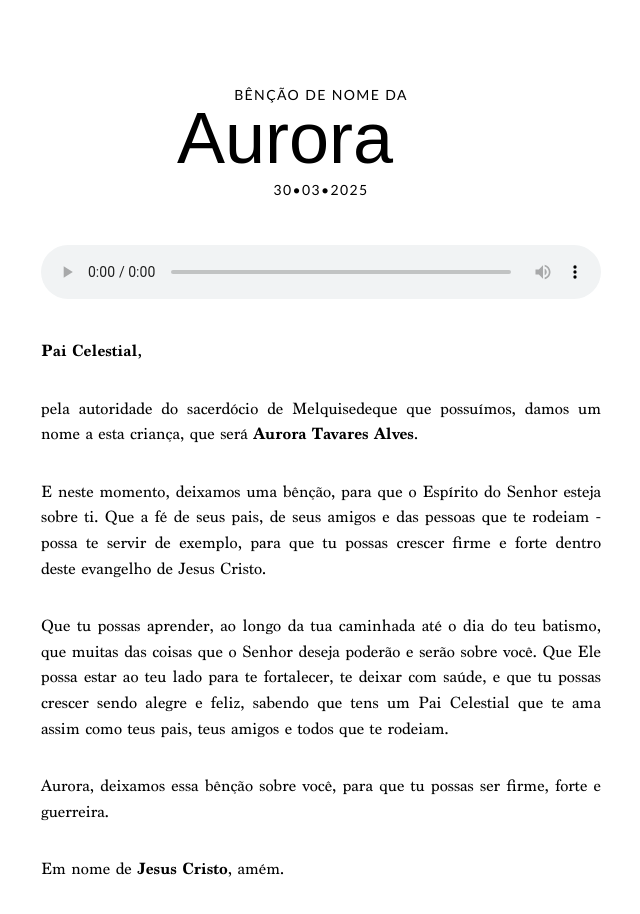
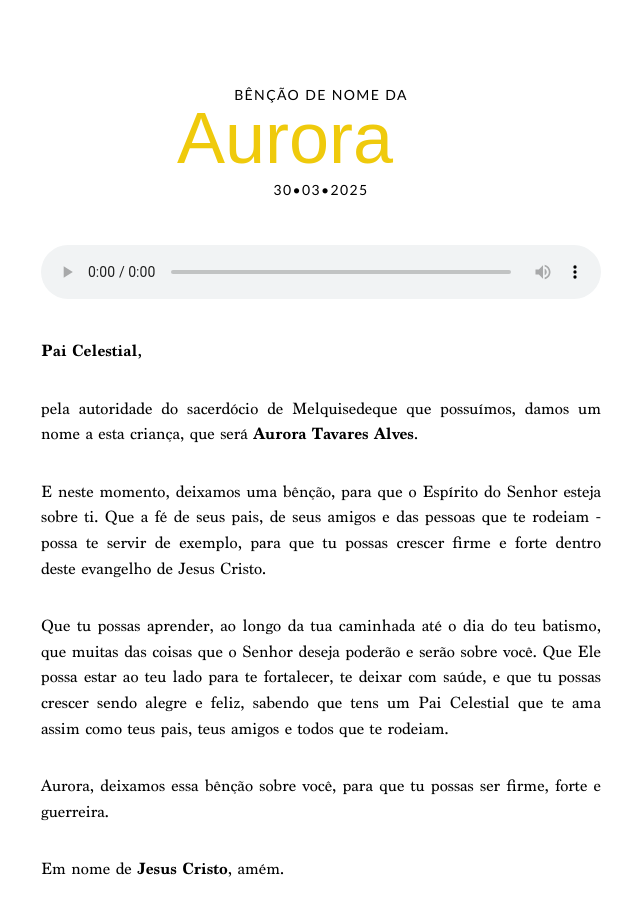
Before and after one commit to bencao-aurora/bencao-aurora.github.io, a website: page index.html in a window 1280 px wide. Shown: the whole page, without its empty margins (319-959 px from the left). Drawn offline with Linux system fonts and the light colour scheme; a web font is replaced by a local one.

Commit message:
add color to aurora's name

```diff
--- a/index.html
+++ b/index.html
@@ -61,6 +61,7 @@
       text-transform: uppercase;
 
       em {
+        color: #efca0c;
         display: block;
         text-transform: none;
         font-size: 4.5rem;
```
